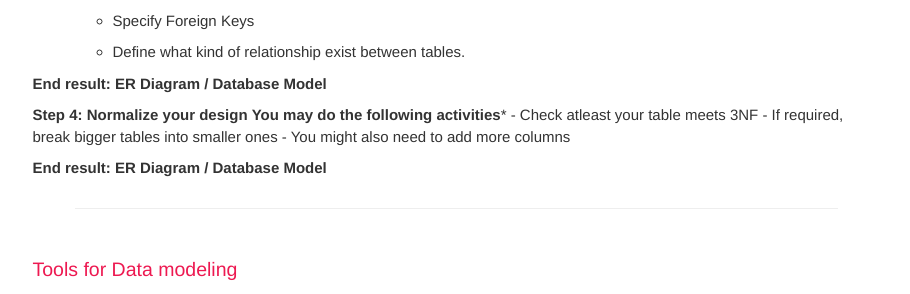
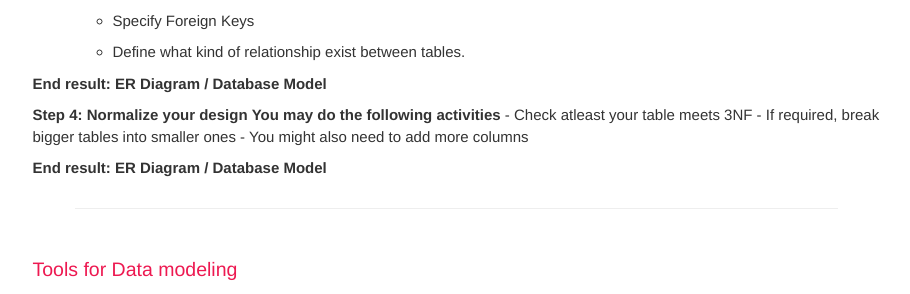
Before and after one commit to dipaish/databases, a Jekyll site: the page built from databaseDesign.md, in a window 1280 px wide and 900 px high, scrolled down 2749 px. Shown: the part 154-448 px from the top of the window, without its empty margins (330-1240 px from the left). Built offline with Jekyll 4.4.1, drawn with Linux system fonts in a browser that asks for light colours; our own code applies the rules of GitHub Pages for plain Markdown files; comment, search, counter and statistics services are not loaded.

```diff
--- a/databaseDesign.md
+++ b/databaseDesign.md
@@ -81,7 +81,7 @@
 **End result: ER Diagram / Database Model**
 
 **Step 4: Normalize your design**
-**You may do the following activities***
+**You may do the following activities**
     - Check atleast your table meets 3NF
     - If required, break bigger tables into smaller ones
     - You might also need to add more columns
```
